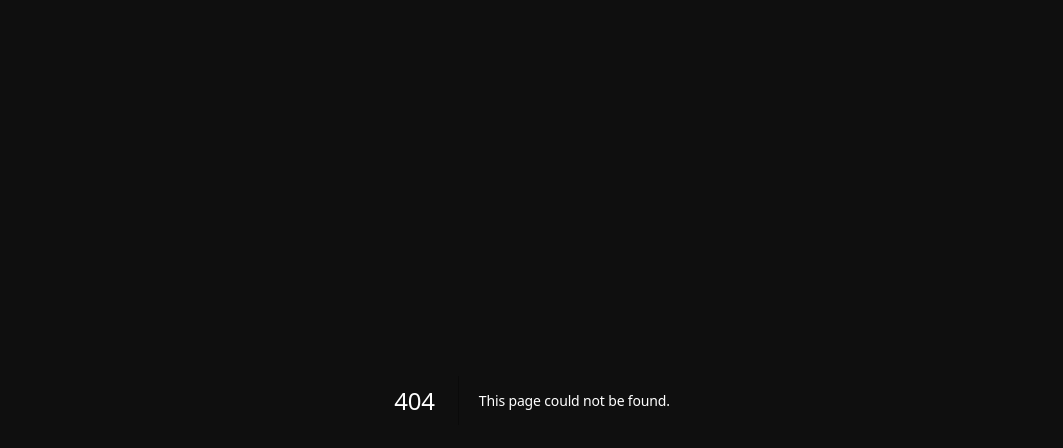
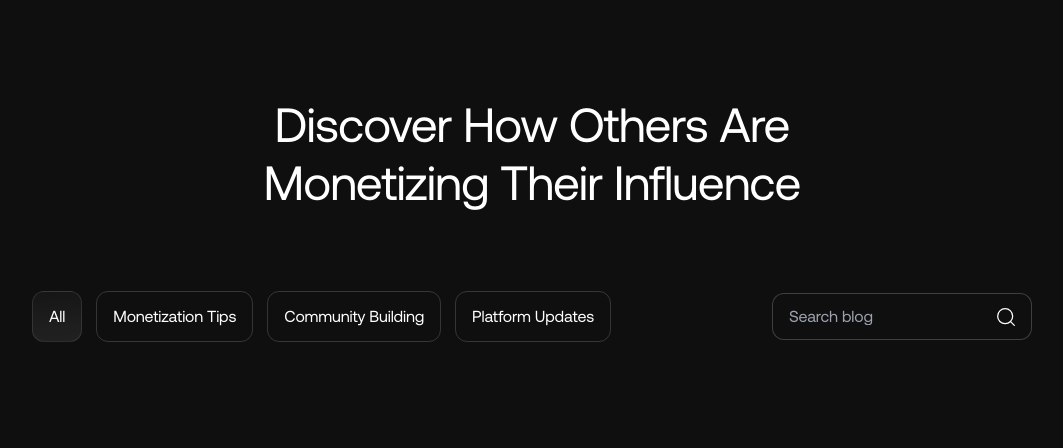
Before and after one commit to EhsanullahQadeer/askppl-sales-website, a Next.js app: page /blog in a window 1280 px wide. Before the commit this address had no page. Shown: the top 448 px of the page, without its empty margins (108-1171 px from the left). Built offline with nearby package versions, Linux system fonts and the light colour scheme.

Commit message:
blog page initialization

```diff
--- /dev/null
+++ b/src/app/(pages)/blog/components/BlogTypes.tsx
@@ -0,0 +1,41 @@
+"use client";
+
+import React, { useState } from "react";
+
+const blogTypesArr = [
+  { label: "All", value: "all" },
+  { label: "Monetization Tips", value: "monetization" },
+  { label: "Community Building", value: "community" },
+  { label: "Platform Updates", value: "platform" },
+];
+
+const BlogTypes = () => {
+  const [blogTypeSelected, setBlogTypeSelected] = useState<string>("all");
+
+  const handleBlogTypeChange = (value: string) => {
+    setBlogTypeSelected(value);
+  };
+
+  return (
+    <div className="flex items-center justify-center gap-3.5">
+      {blogTypesArr.map((blogType, idx) => {
+        const { label, value } = blogType;
+        return (
+          <div
+            key={value + idx}
+            onClick={() => handleBlogTypeChange(value)}
+            className={`rounded-xl py-3.5 px-4 cursor-pointer text-base text-white border ${
+              blogTypeSelected === value
+                ? "border-mistWhite bg-ethereal-glow-gradient"
+                : "border-froastedWhite bg-transparent"
+            }`}
+          >
+            {label}
+          </div>
+        );
+      })}
+    </div>
+  );
+};
+
+export default BlogTypes;
--- /dev/null
+++ b/src/app/(pages)/blog/data/data.ts
@@ -0,0 +1,11 @@
+export const blogsData = [
+  "Content creator",
+  "Designer",
+  "Developer",
+  "Photographer",
+  "Writer",
+  "Editor",
+  "Engineer",
+  "Teacher",
+  "Data Scientist",
+];
--- /dev/null
+++ b/src/app/(pages)/blog/page.tsx
@@ -0,0 +1,34 @@
+import SearchField from "@/components/SearchField";
+import React from "react";
+import BlogTypes from "./components/BlogTypes";
+import { blogsData } from "./data/data";
+
+const page = () => {
+  return (
+    <div className="pt-[60px] sm:pt-24">
+      <div className="max-w-[610px] mx-auto max-sm:px-9">
+        <h1 className="page-heading">
+          Discover How Others Are Monetizing Their Influence
+        </h1>
+      </div>
+
+      <div className="mx-5 sm:mx-[60px] lg:mx-[140px]">
+        <div className="mt-10 sm:mt-[80px] mx-auto max-w-screen-2xl">
+          <div className="flex flex-wrap gap-x-[72px] gap-y-5 justify-between max-[1190px]:justify-center items-center">
+            <div className="order-1 max-[1190px]:order-2">
+              <BlogTypes />
+            </div>
+
+            <div className="w-[260px] order-2 max-[1190px]:order-1">
+              <SearchField
+                {...{ placeholder: "Search blog", suggestions: blogsData }}
+              />
+            </div>
+          </div>
+        </div>
+      </div>
+    </div>
+  );
+};
+
+export default page;
--- a/src/components/SearchField.tsx
+++ b/src/components/SearchField.tsx
@@ -62,7 +62,7 @@ const SearchField = (props: Props) => {
           value={inputValue}
           onChange={handleInputChange}
           placeholder={placeholder}
-          className="w-full bg-dark outline-none text-base px-4 py-3 border border-etherealWhite focus-within:border-white rounded-xl font-medium text-white"
+          className="w-full bg-dark outline-none text-base px-4 pr-10 py-3 border border-etherealWhite focus-within:border-white rounded-xl font-medium text-white"
         />
         <span className="text-white absolute top-1/2 -translate-y-1/2 right-4">
           <SearchIcon />
--- a/src/styles/global-syles.css
+++ b/src/styles/global-syles.css
@@ -12,3 +12,19 @@
 .swiper .swiper-pagination .swiper-pagination-bullet-active {
   background: #b9e567;
 }
+
+.page-heading {
+  font-family: var(--font-aeonik), sans-serif;
+  text-align: center;
+  font-size: 48px;
+  font-style: normal;
+  font-weight: 500;
+  line-height: 120%;
+  letter-spacing: -0.96px;
+
+  @media (max-width: 640px) {
+    font-size: 28px;
+    line-height: 112%;
+    letter-spacing: -0.56px;
+  }
+}
--- a/tailwind.config.ts
+++ b/tailwind.config.ts
@@ -37,13 +37,19 @@ export default {
         lightLime: "#B9E567",
         secondaryLime: "#90B941",
 
-        etherealWhite: "#FFFFFF33",
-        softWhite: "#FFFFFF80",
-        ghostWhite: "#FFFFFF0A"
+        mistWhite: "rgba(255, 255, 255, 0.10)",
+        froastedWhite: "rgba(255, 255, 255, 0.16)",
+        etherealWhite: "rgba(255, 255, 255, 0.20)",
+        softWhite: "rgba(255, 255, 255, 0.50)",
+        ghostWhite: "rgba(255, 255, 255, 0.04)",
       },
       backgroundImage: {
+        "ethereal-glow-gradient":
+          "linear-gradient(176deg, rgba(255, 255, 255, 0.03) 3.25%, rgba(255, 255, 255, 0.08) 97.22%)",
+
         "glass-white-gradient":
           "linear-gradient(145deg, rgba(255, 255, 255, 0.10) 13.38%, rgba(255, 255, 255, 0.16) 93.32%)",
+
         "glass-frosted-stripe":
           "linear-gradient(90deg, rgba(255, 255, 255, 0.04) 0%, rgba(255, 255, 255, 0.08) 50.39%, rgba(255, 255, 255, 0.04) 100%)",
 
```
